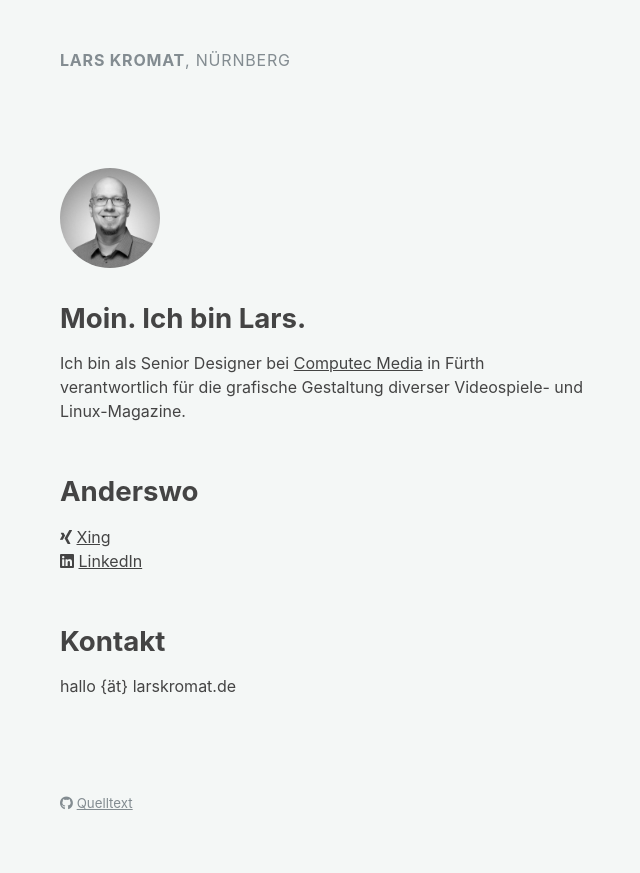
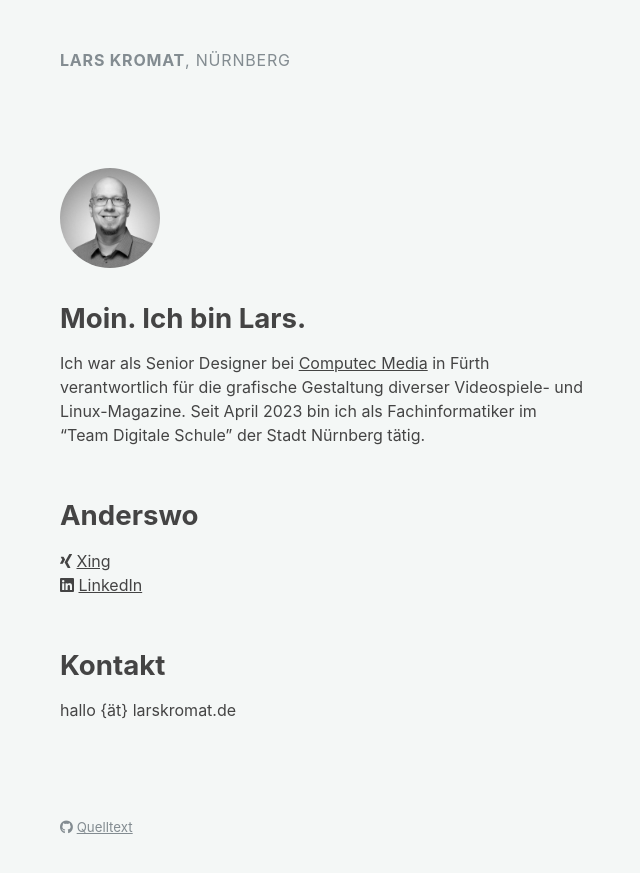
Before and after one commit to lkromat/website, a Jekyll site: the page built from index.md, in a window 1280 px wide. Shown: the top 873 px of the page, without its empty margins (316-956 px from the left). Built offline with Jekyll 4.4.1, drawn with Linux system fonts in a browser that asks for light colours.

Commit message:
Update index.md

```diff
--- a/index.md
+++ b/index.md
@@ -9,7 +9,7 @@ layout: default
 
 ## Moin. Ich bin Lars.
 
-Ich bin als Senior Designer bei [Computec Media](https://www.computec.de "Computec Website") in Fürth verantwortlich für die grafische Gestaltung diverser Videospiele- und Linux-Magazine.
+Ich war als Senior Designer bei [Computec Media](https://www.computec.de "Computec Website") in Fürth verantwortlich für die grafische Gestaltung diverser Videospiele- und Linux-Magazine. Seit April 2023 bin ich als Fachinformatiker im "Team Digitale Schule" der Stadt Nürnberg tätig.
 
 ## Anderswo
 
```
